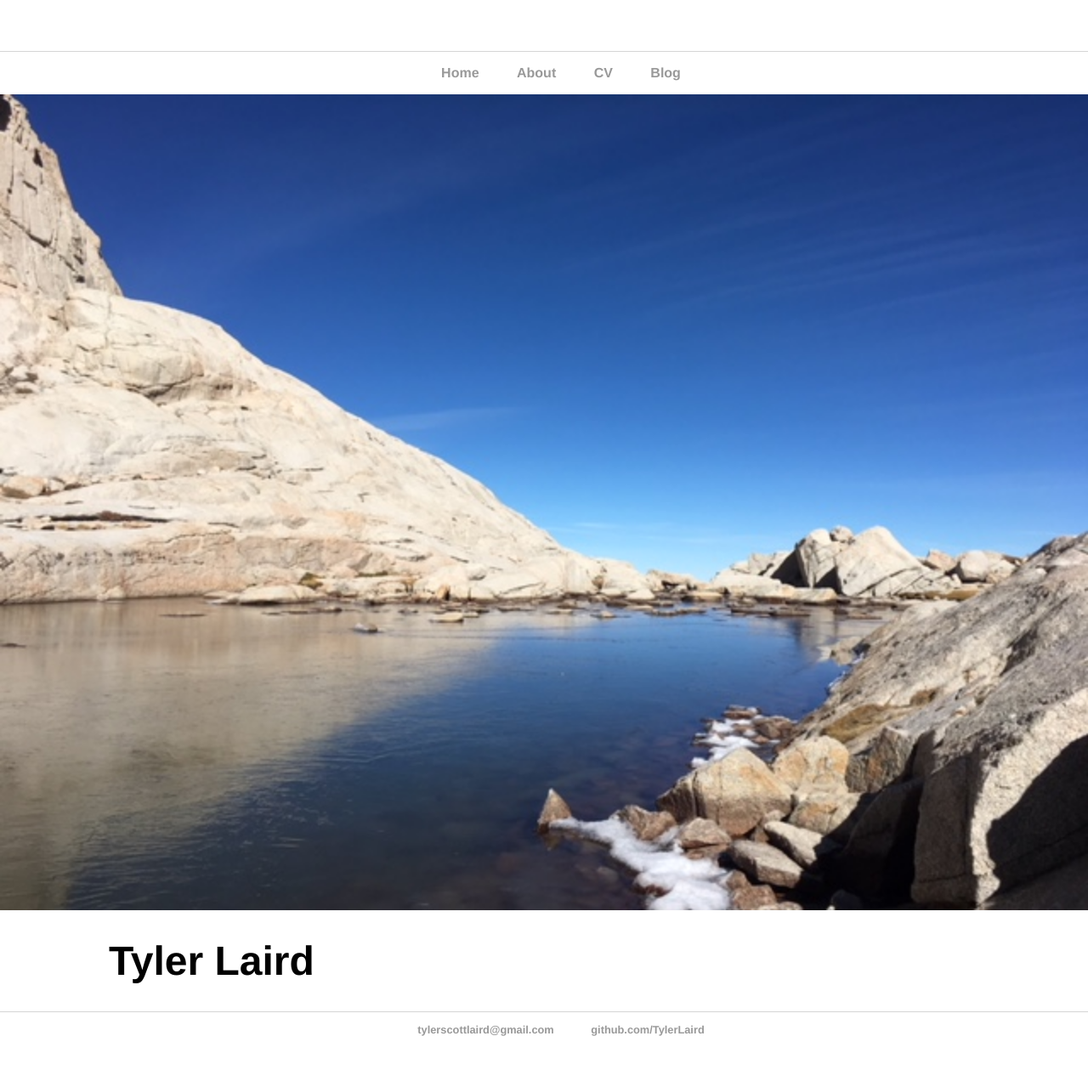
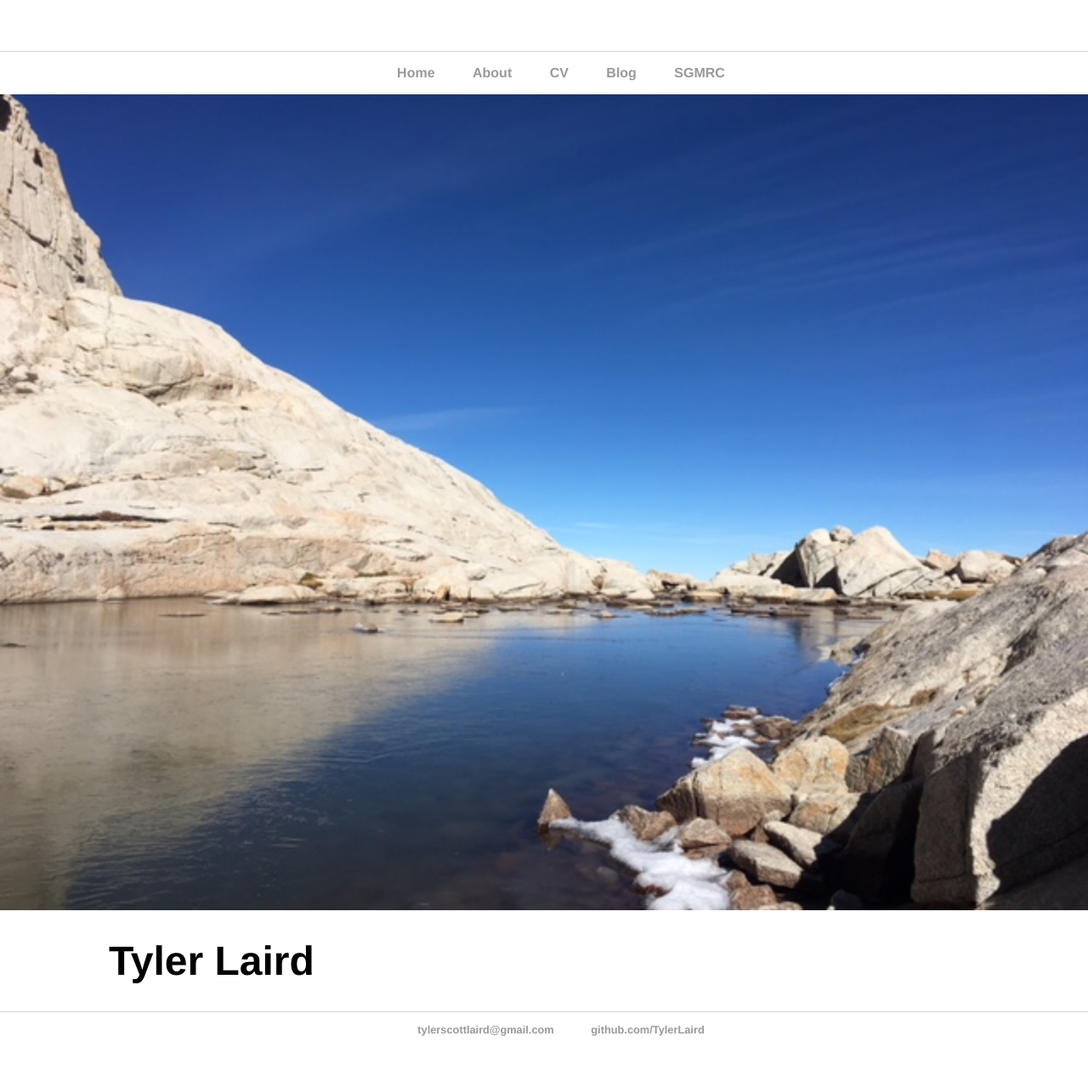
Before and after one commit to TylerLaird/TylerLaird.github.io, a Jekyll site: the page built from index.html, in a window 1280 px wide. Shown: the whole page at 85% size. Built offline with Jekyll 4.4.1, drawn with Linux system fonts in a browser that asks for light colours.

Commit message:
Update default.html

```diff
--- a/_layouts/default.html
+++ b/_layouts/default.html
@@ -12,6 +12,7 @@
 		        	<li><a href="/about">About</a></li>
 	        		<li><a href="/cv">CV</a></li>
 	        		<li><a href="/blog">Blog</a></li>
+				<li><a href="/private">SGMRC</a></li>
 	    		</ul>
 			</nav>
 			<div class="container">
```
